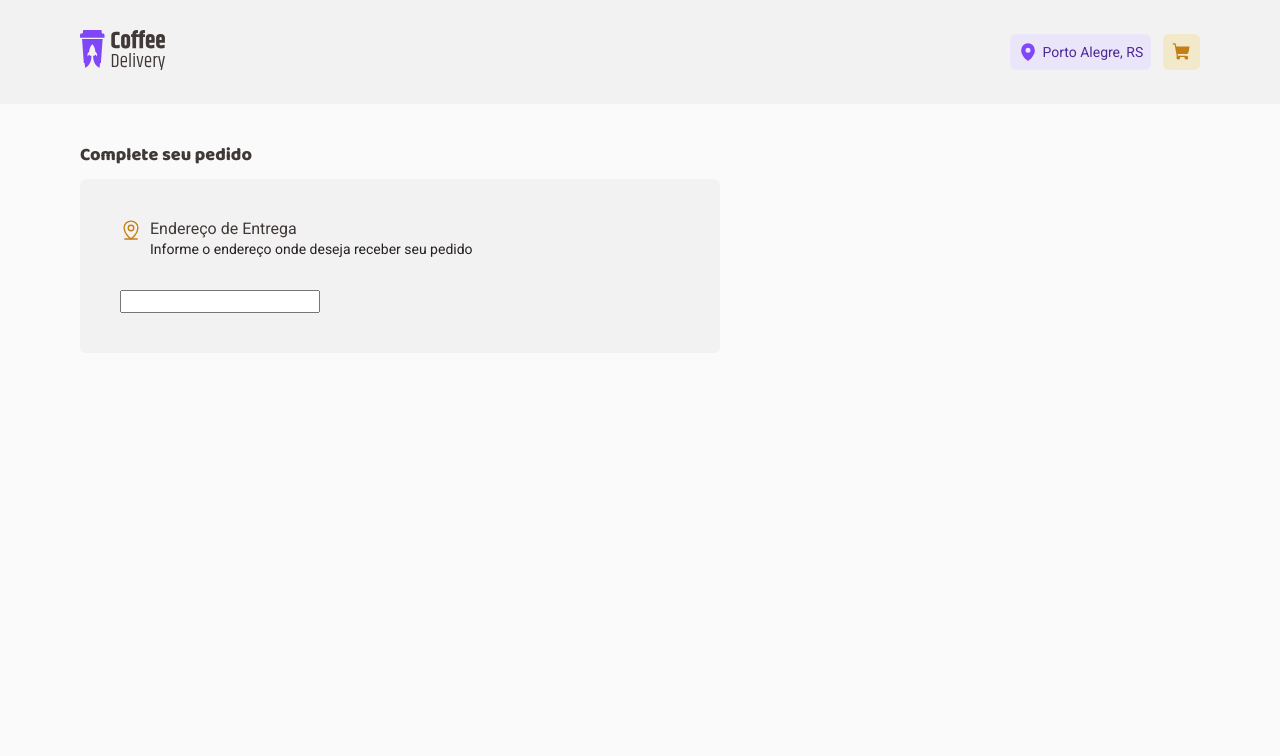
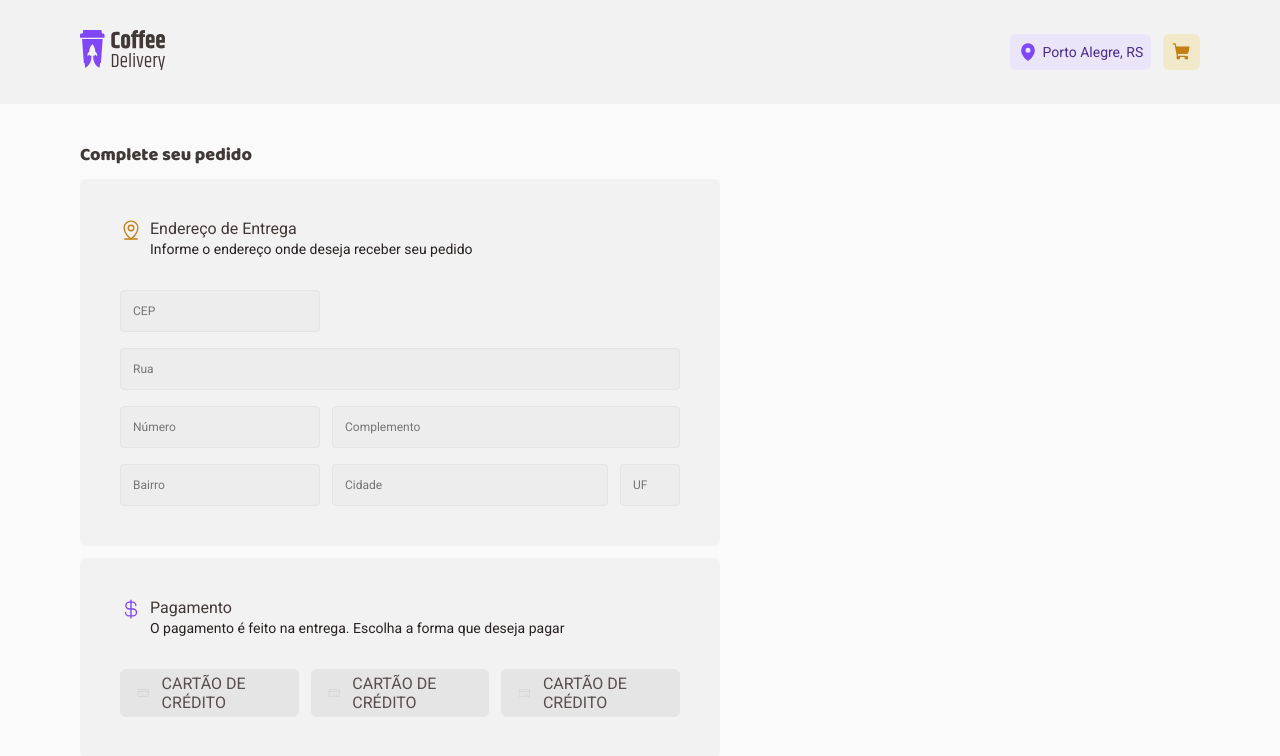
Before and after one commit to MarcoDevelop/Coffee-Delivery, a React (Vite) app: page /checkout in a window 1280 px wide. Shown: the top 756 px of the page. Built offline with nearby package versions, Linux system fonts and the light colour scheme.

Commit message:
Input Checkout

```diff
--- a/src/components/CheckoutForm/AddressForm.tsx
+++ b/src/components/CheckoutForm/AddressForm.tsx
@@ -1,9 +1,16 @@
+import { Input } from '../Input'
 import { AddressFormContainer } from './styles'
 
 export function AddressForm() {
   return (
     <AddressFormContainer>
-      <input type="text" />
+      <Input placeholder="CEP" type="number" className="cep" />
+      <Input placeholder="Rua" className="street" />
+      <Input placeholder="Número" type="number" />
+      <Input placeholder="Complemento" className="complement" />
+      <Input placeholder="Bairro" />
+      <Input placeholder="Cidade" />
+      <Input placeholder="UF" />
     </AddressFormContainer>
   )
 }
--- /dev/null
+++ b/src/components/CheckoutForm/PaymentInput/index.tsx
@@ -0,0 +1,11 @@
+import { PaymentContainer } from './styles'
+import { CreditCard } from 'phosphor-react'
+
+export function PaymentInput() {
+  return (
+    <PaymentContainer>
+      <CreditCard size={16} />
+      Cartão de Crédito
+    </PaymentContainer>
+  )
+}
--- /dev/null
+++ b/src/components/CheckoutForm/PaymentInput/styles.ts
@@ -0,0 +1,27 @@
+import styled from 'styled-components'
+
+export const PaymentContainer = styled.div`
+  padding: 0 1rem;
+  background: ${(props) => props.theme['base-button']};
+  color: ${(props) => props.theme['base-text']};
+  display: flex;
+  align-items: center;
+  justify-content: flex-start;
+  gap: 0.75rem;
+  text-transform: uppercase;
+  border-radius: 6px;
+  height: 3rem;
+  border: 1px solid ${(props) => props.theme['base-button']};
+  transition: 0.4s;
+
+  svg {
+    color: ${(props) => props.theme['base-hover']};
+  }
+
+  &:hover {
+    background: ${(props) => props.theme['base-hover']};
+  }
+
+  // não deixa o usuário selecinar o texto
+  user-select: none;
+`
--- /dev/null
+++ b/src/components/CheckoutForm/PaymentOptions.tsx
@@ -0,0 +1,12 @@
+import { PaymentInput } from './PaymentInput'
+import { PaymentOptionsContainer } from './styles'
+
+export function PaymentOptions() {
+  return (
+    <PaymentOptionsContainer>
+      <PaymentInput />
+      <PaymentInput />
+      <PaymentInput />
+    </PaymentOptionsContainer>
+  )
+}
--- a/src/components/CheckoutForm/index.tsx
+++ b/src/components/CheckoutForm/index.tsx
@@ -1,9 +1,10 @@
 import { TitleText } from '../../styles/themes/global'
 import { SectionTitle } from '../SectionTitle'
 import { CheckoutFormContainer, FormSectionContainer } from './styles'
-import { MapPinLine } from 'phosphor-react'
+import { MapPinLine, CurrencyDollar } from 'phosphor-react'
 import { useTheme } from 'styled-components'
 import { AddressForm } from './AddressForm'
+import { PaymentOptions } from './PaymentOptions'
 
 export function CheckoutForm() {
   const { colors } = useTheme()
@@ -22,6 +23,16 @@ export function CheckoutForm() {
 
         <AddressForm />
       </FormSectionContainer>
+
+      <FormSectionContainer>
+        <SectionTitle
+          title="Pagamento"
+          subtitle="O pagamento é feito na entrega. Escolha a forma que deseja pagar"
+          icon={<CurrencyDollar color={colors['brand-purple']} size={22} />}
+        />
+
+        <PaymentOptions />
+      </FormSectionContainer>
     </CheckoutFormContainer>
   )
 }
--- a/src/components/CheckoutForm/styles.ts
+++ b/src/components/CheckoutForm/styles.ts
@@ -20,4 +20,23 @@ export const AddressFormContainer = styled.div`
   column-gap: 0.75rem;
   row-gap: 1rem;
   grid-auto-flow: dense;
+
+  .cep {
+    grid-column: span 3;
+    max-width: 12.5rem;
+  }
+
+  .street {
+    grid-column: span 3;
+  }
+
+  .complement {
+    grid-column: span 2;
+  }
 `
+
+export const PaymentOptionsContainer = styled.div`
+  display: grid;
+  grid-template-columns: repeat(3, 1fr);
+  gap: 0.75rem;
+`
```
